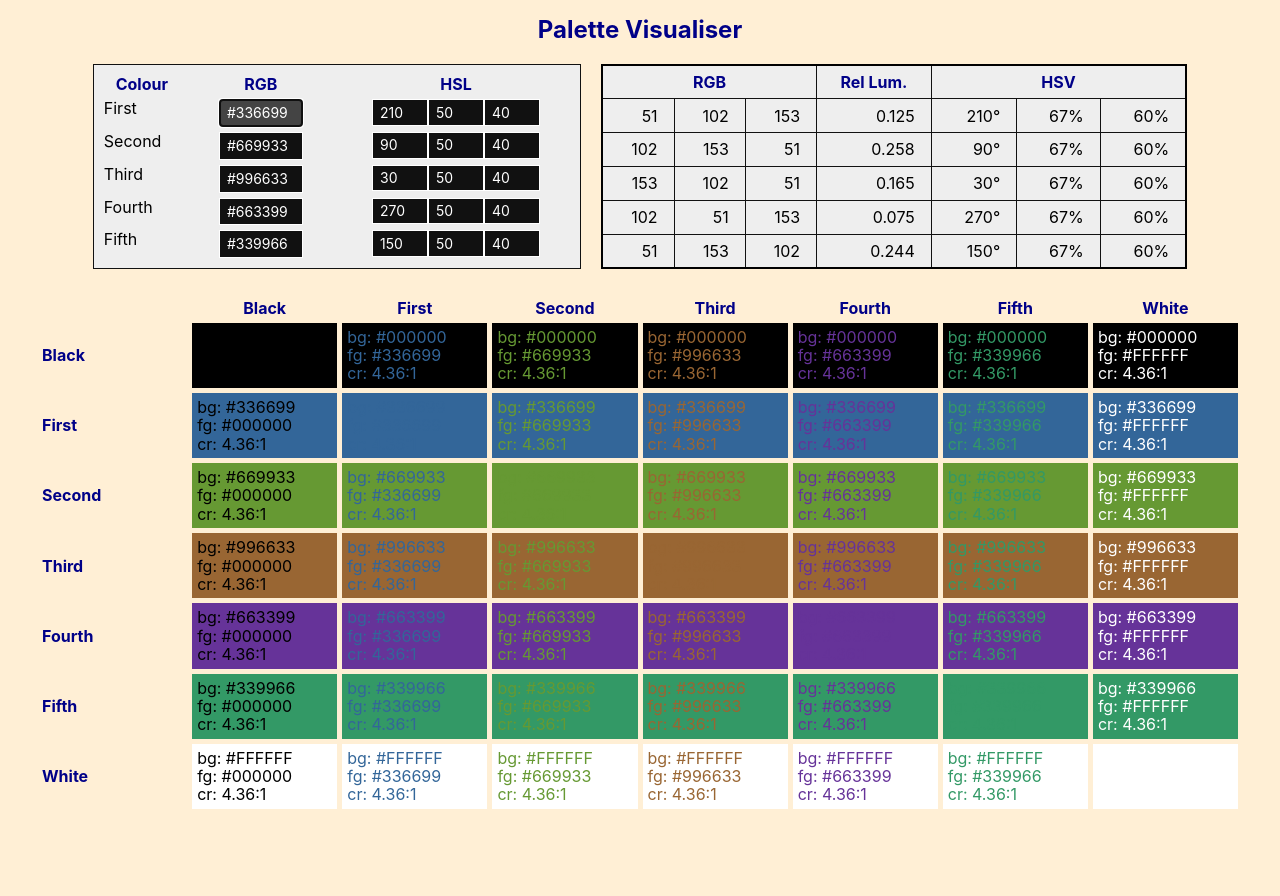
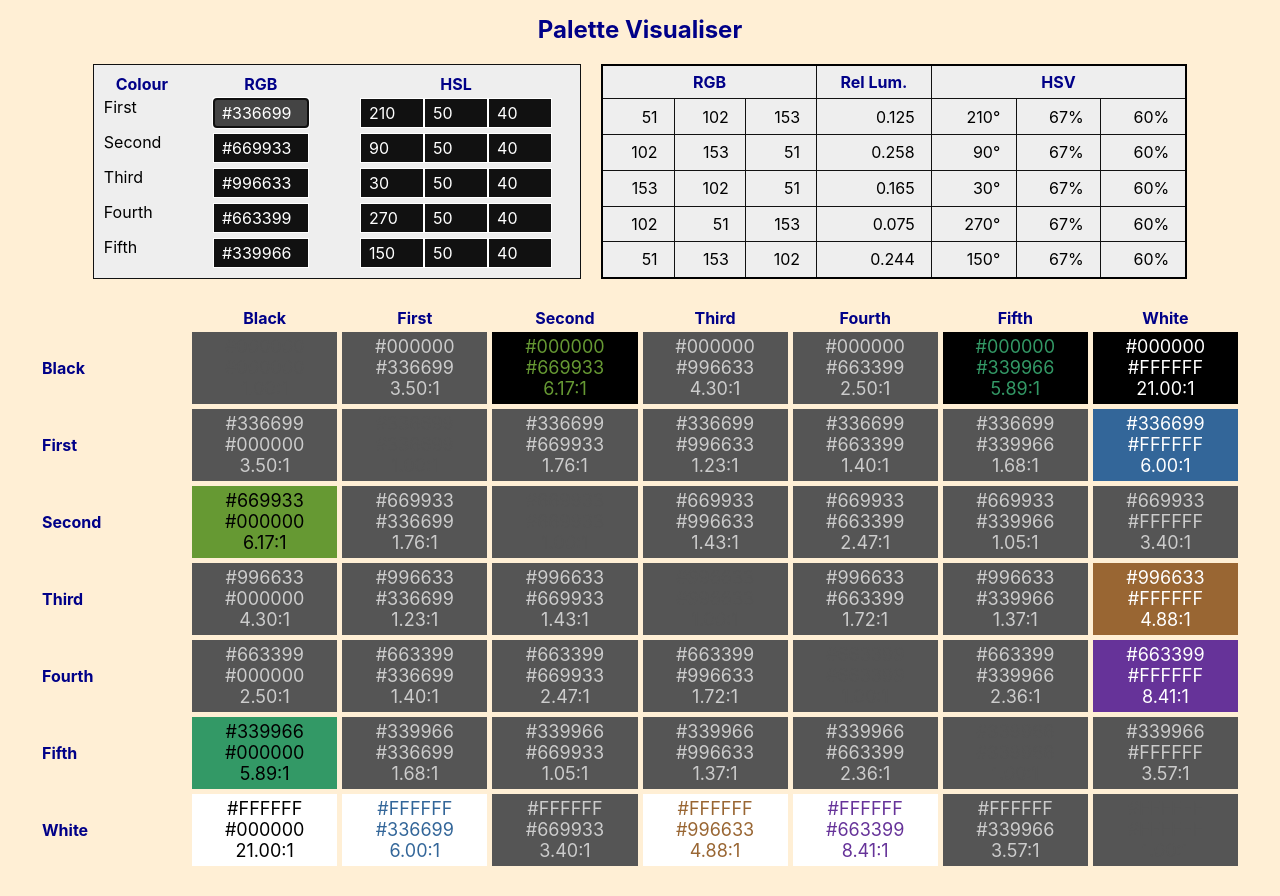
Before and after one commit to JulianNicholls/palette-visualiser-3, a React app: page / in a window 1280 px wide. Before the commit the page ends 839 px from the top, so only its background shows below. Built offline with nearby package versions, Linux system fonts and the light colour scheme.

Commit message:
Enlarge fonts. Display contrast ration.
Make low-contrast combinations display as light grey on dark grey, with
sufficient contrast :-)

```diff
--- a/src/components/ColourBlocks.js
+++ b/src/components/ColourBlocks.js
@@ -1,31 +1,55 @@
 import React from 'react';
 
+import { CONST, rgbStrToArray, contrastRatio } from '../conversions';
+
 class ColourBlocks extends React.Component {
-  state = {
-    colours: ['#000000', ...this.props.rgbs, '#FFFFFF']
+  contrastRatio(bg, fg) {
+    const bga = rgbStrToArray(bg);
+    const fga = rgbStrToArray(fg);
+
+    return contrastRatio(bga, fga);
   }
 
-  renderBlocks() {
-    const { colours } = this.state;
+  renderBlocks = () => {
+    const colours = ['#000000', ...this.props.rgbs, '#FFFFFF'];
     const headers = ['Black', 'First', 'Second', 'Third', 'Fourth', 'Fifth', 'White'];
     const blocks = [];
 
     for (let bg = 0; bg < colours.length; ++bg) {
-      blocks.push(<span className="line" key={bg} > {headers[bg]}</ span>);
+      const bgStr = colours[bg];
+      blocks.push(<span className="line" key={bg}>{headers[bg]}</span>);
+
       for (let fg = 0; fg < colours.length; ++fg) {
-        blocks.push(this.renderBlock(colours[bg], colours[fg], 4.36, `${bg}${fg}`));
+        const fgStr = colours[fg];
+        const cr = this.contrastRatio(bgStr, fgStr);
+        let bgCol, fgCol;
+
+        if (fgStr === bgStr) {
+          bgCol = '#555';   // Grey and invisible
+          fgCol = '#555';
+        }
+        else if (cr >= CONST.ratio_threshold) {
+          bgCol = bgStr;
+          fgCol = fgStr;
+        }
+        else {
+          bgCol = '#555';
+          fgCol = '#ccc';
+        }
+
+        blocks.push(this.renderBlock(bgCol, fgCol, bgStr, fgStr, cr, `${bg}${fg}`));
       }
     }
 
     return blocks;
   }
 
-  renderBlock(bg, fg, cr, key) {
+  renderBlock(bgCol, fgCol, bgStr, fgStr, cr, key) {
     return (
-      <div className="block" key={key} style={{ background: `${bg}`, color: `${fg}` }}>
-        bg: {bg}<br />
-        fg: {fg}<br />
-        cr: {cr}:1
+      <div className="block" key={key} style={{ background: `${bgCol}`, color: `${fgCol}` }}>
+        {bgStr}<br />
+        {fgStr}<br />
+        {cr}:1
       </div>
     );
   }
--- a/src/conversions.js
+++ b/src/conversions.js
@@ -1,4 +1,4 @@
-const CONST = {
+export const CONST = {
   ratio_threshold: 4.4    // Officially, it's 4.5:1
 };
 
--- a/src/styles/styles.scss
+++ b/src/styles/styles.scss
@@ -57,7 +57,7 @@ h1 {
     background: var(--input-bg);
     border: 1px solid #fff;
     color: #fff;
-    font-size: 14px;
+    font-size: 16px;
     padding: 0.3em 0.5em;
 
     &:focus {
@@ -97,6 +97,7 @@ h1 {
 #colour-blocks {
   align-items: center;
   display: grid;
+  font-size: 16px;
   grid-gap: 5px;
   grid-template-columns: repeat(8, 1fr);
   margin: 20px auto;
@@ -114,6 +115,9 @@ h1 {
   }
 
   .block {
+    height: 4em;
+    font-size: 18px;
     padding: 5px;
+    text-align: center;
   }
 }
```
